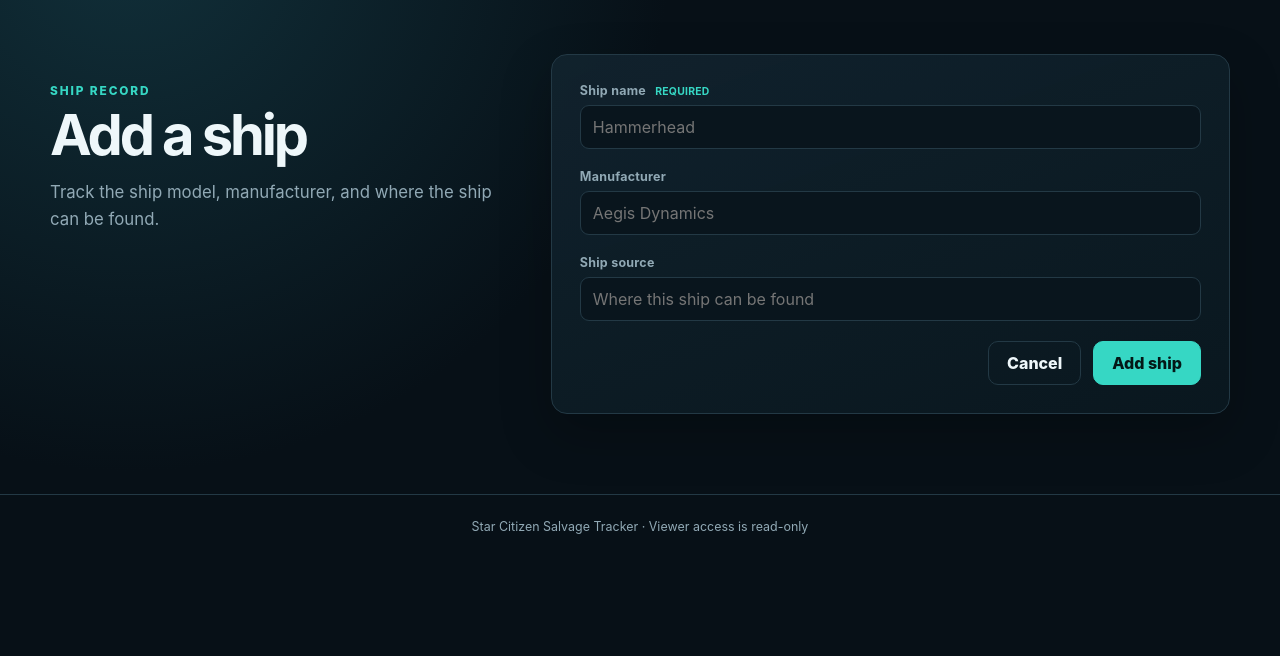
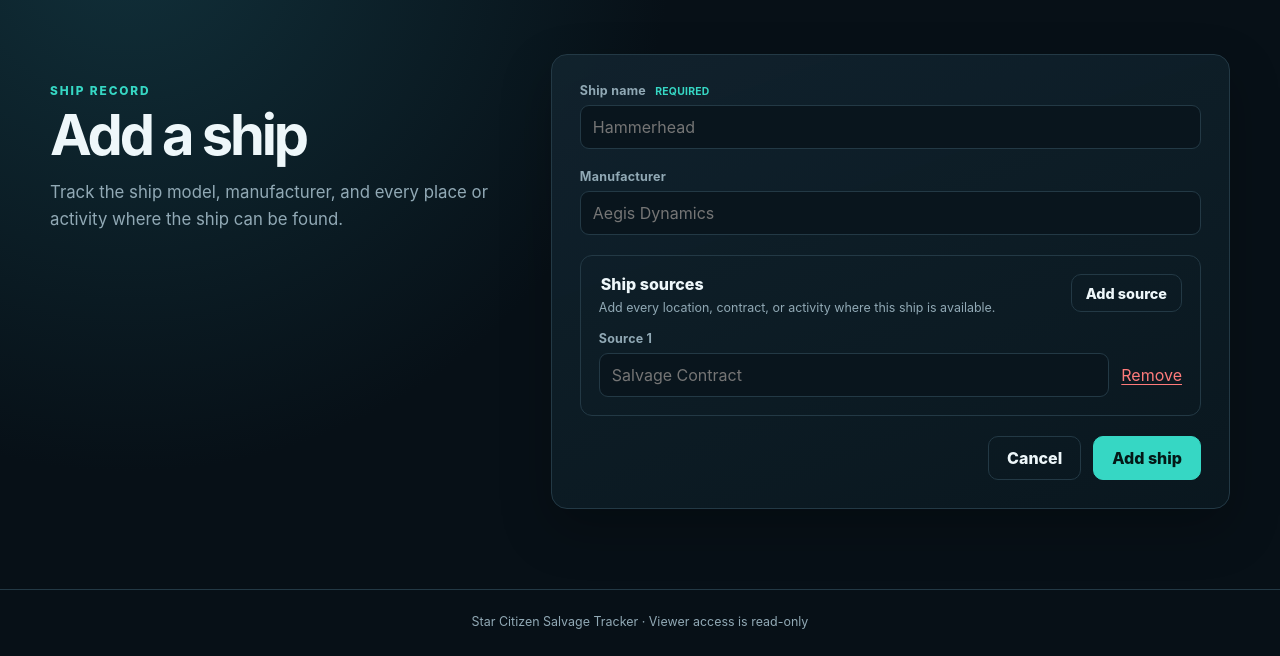
Before and after one commit to nitestalker5286/studious-octo-giggle, a Flask app: page /ships/new in a window 1280 px wide. Shown: the part 72-728 px from the top of the page. Run offline with Flask 3, Linux system fonts and the light colour scheme; the visitor is signed in with stand-in values (Sample User, id 1).

Commit message:
Add multiple sources per ship

```diff
--- a/app.py
+++ b/app.py
@@ -25,9 +25,11 @@ from werkzeug.middleware.proxy_fix import ProxyFix
 
 from database import (
     connect,
+    enrich_ship_rows,
     group_inventory_rows,
     initialize_database,
     inventory_rows,
+    replace_ship_sources,
     transaction,
     write_inventory_csv,
 )
@@ -134,10 +136,11 @@ def create_app(test_config: dict[str, Any] | None = None) -> Flask:
 
     def get_ship_or_404(ship_id: int):
         with connect(app.config["DATABASE_PATH"]) as connection:
-            ship = connection.execute("SELECT * FROM ships WHERE id = ?", (ship_id,)).fetchone()
-        if ship is None:
+            row = connection.execute("SELECT * FROM ships WHERE id = ?", (ship_id,)).fetchone()
+            ships = enrich_ship_rows(connection, [row] if row is not None else [])
+        if not ships:
             abort(404)
-        return ship
+        return ships[0]
 
     def get_component_or_404(component_id: int):
         with connect(app.config["DATABASE_PATH"]) as connection:
@@ -161,6 +164,27 @@ def create_app(test_config: dict[str, Any] | None = None) -> Flask:
             raise ValueError(f"{name.replace('_', ' ').title()} must be {max_length} characters or fewer.")
         return value
 
+    def form_sources() -> list[str]:
+        raw_sources = request.form.getlist("sources")
+        if not raw_sources and "source" in request.form:
+            raw_sources = [request.form.get("source", "")]
+        sources: list[str] = []
+        seen: set[str] = set()
+        for raw in raw_sources:
+            source = raw.strip()
+            if not source:
+                continue
+            if len(source) > 200:
+                raise ValueError("Each ship source must be 200 characters or fewer.")
+            key = source.casefold()
+            if key in seen:
+                continue
+            seen.add(key)
+            sources.append(source)
+        if len(sources) > 50:
+            raise ValueError("A ship can have no more than 50 sources.")
+        return sources
+
     @app.get("/")
     def index() -> str:
         def filter_value(name: str) -> str:
@@ -176,16 +200,17 @@ def create_app(test_config: dict[str, Any] | None = None) -> Flask:
         }
         has_filters = any(filters.values())
         with connect(app.config["DATABASE_PATH"]) as connection:
-            ships = connection.execute(
+            ship_rows = connection.execute(
                 """
-                SELECT s.id, s.name, s.manufacturer, s.source,
+                SELECT s.id, s.name, s.manufacturer,
                        COUNT(c.id) AS component_records,
                        COALESCE(SUM(c.quantity), 0) AS component_units
                 FROM ships s LEFT JOIN components c ON c.ship_id = s.id
-                GROUP BY s.id, s.name, s.manufacturer, s.source
+                GROUP BY s.id, s.name, s.manufacturer
                 ORDER BY s.name COLLATE NOCASE
                 """
             ).fetchall()
+            ships = enrich_ship_rows(connection, ship_rows)
             size_options = [
                 row["size"]
                 for row in connection.execute(
@@ -224,25 +249,30 @@ def create_app(test_config: dict[str, Any] | None = None) -> Flask:
         clauses: list[str] = []
         values: list[str] = []
         if query:
-            clauses.append("(s.name LIKE ? COLLATE NOCASE OR s.manufacturer LIKE ? COLLATE NOCASE)")
-            values.extend([f"%{query}%", f"%{query}%"])
+            clauses.append(
+                "(s.name LIKE ? COLLATE NOCASE OR s.manufacturer LIKE ? COLLATE NOCASE "
+                "OR EXISTS (SELECT 1 FROM ship_sources ss WHERE ss.ship_id = s.id "
+                "AND ss.source LIKE ? COLLATE NOCASE))"
+            )
+            values.extend([f"%{query}%", f"%{query}%", f"%{query}%"])
         if letter:
             clauses.append("UPPER(SUBSTR(TRIM(s.name), 1, 1)) = ?")
             values.append(letter)
         where = f"WHERE {' AND '.join(clauses)}" if clauses else ""
         with connect(app.config["DATABASE_PATH"]) as connection:
-            ships = connection.execute(
+            ship_rows = connection.execute(
                 f"""
-                SELECT s.id, s.name, s.manufacturer, s.source,
+                SELECT s.id, s.name, s.manufacturer,
                        COUNT(c.id) AS component_records,
                        COALESCE(SUM(c.quantity), 0) AS component_units
                 FROM ships s LEFT JOIN components c ON c.ship_id = s.id
                 {where}
-                GROUP BY s.id, s.name, s.manufacturer, s.source
+                GROUP BY s.id, s.name, s.manufacturer
                 ORDER BY s.name COLLATE NOCASE, s.id
                 """,
                 values,
             ).fetchall()
+            ships = enrich_ship_rows(connection, ship_rows)
         return render_template(
             "public_ships.html",
             ships=ships,
@@ -301,17 +331,18 @@ def create_app(test_config: dict[str, Any] | None = None) -> Flask:
             try:
                 name = form_text("name", 120, required=True)
                 manufacturer = form_text("manufacturer", 120)
-                source = form_text("source", 200)
+                sources = form_sources()
                 with transaction(app.config["DATABASE_PATH"]) as connection:
                     duplicate = connection.execute(
                         "SELECT 1 FROM ships WHERE name = ? COLLATE NOCASE", (name,)
                     ).fetchone()
                     if duplicate:
                         raise ValueError("A ship with that name already exists.")
-                    connection.execute(
-                        "INSERT INTO ships (name, manufacturer, source) VALUES (?, ?, ?)",
-                        (name, manufacturer, source),
+                    cursor = connection.execute(
+                        "INSERT INTO ships (name, manufacturer, source) VALUES (?, ?, '')",
+                        (name, manufacturer),
                     )
+                    replace_ship_sources(connection, int(cursor.lastrowid), sources)
                 after_change()
                 flash(f"Ship “{name}” added.", "success")
                 return redirect(url_for("index"))
@@ -322,7 +353,8 @@ def create_app(test_config: dict[str, Any] | None = None) -> Flask:
                     flash("A ship with that name already exists.", "error")
                 else:
                     raise
-        return render_template("ship_form.html", ship=None)
+        source_values = request.form.getlist("sources") if request.method == "POST" else []
+        return render_template("ship_form.html", ship=None, source_values=source_values)
 
     @app.route("/ships/<int:ship_id>/edit", methods=["GET", "POST"])
     @admin_required
@@ -332,7 +364,7 @@ def create_app(test_config: dict[str, Any] | None = None) -> Flask:
             try:
                 name = form_text("name", 120, required=True)
                 manufacturer = form_text("manufacturer", 120)
-                source = form_text("source", 200)
+                sources = form_sources()
                 with transaction(app.config["DATABASE_PATH"]) as connection:
                     duplicate = connection.execute(
                         "SELECT 1 FROM ships WHERE name = ? COLLATE NOCASE AND id <> ?",
@@ -342,11 +374,12 @@ def create_app(test_config: dict[str, Any] | None = None) -> Flask:
                         raise ValueError("A ship with that name already exists.")
                     connection.execute(
                         """
-                        UPDATE ships SET name = ?, manufacturer = ?, source = ?, updated_at = CURRENT_TIMESTAMP
+                        UPDATE ships SET name = ?, manufacturer = ?, updated_at = CURRENT_TIMESTAMP
                         WHERE id = ?
                         """,
-                        (name, manufacturer, source, ship_id),
+                        (name, manufacturer, ship_id),
                     )
+                    replace_ship_sources(connection, ship_id, sources)
                 after_change()
                 flash(f"Ship “{name}” updated.", "success")
                 return redirect(url_for("index"))
@@ -357,7 +390,10 @@ def create_app(test_config: dict[str, Any] | None = None) -> Flask:
                     flash("A ship with that name already exists.", "error")
                 else:
                     raise
-        return render_template("ship_form.html", ship=ship)
+        source_values = (
+            request.form.getlist("sources") if request.method == "POST" else ship["sources"]
+        )
+        return render_template("ship_form.html", ship=ship, source_values=source_values)
 
     @app.post("/ships/<int:ship_id>/delete")
     @admin_required
@@ -495,7 +531,7 @@ def create_app(test_config: dict[str, Any] | None = None) -> Flask:
         buffer = io.StringIO(newline="")
         writer = csv.writer(buffer)
         writer.writerow(
-            ["Ship", "Manufacturer", "Ship Source", "Component", "Category", "Size", "Grade", "Spec", "Qty"]
+            ["Ship", "Manufacturer", "Ship Sources", "Component", "Category", "Size", "Grade", "Spec", "Qty"]
         )
         for row in rows:
             writer.writerow(
--- a/static/app.js
+++ b/static/app.js
@@ -83,11 +83,16 @@
 
   function normalizeSource(source, fallbackUrl = "") {
     const shipId = String(source.ship_id || source.shipId || "");
+    let shipSources = Array.isArray(source.sources)
+      ? source.sources.map((value) => String(value).trim()).filter(Boolean)
+      : [];
+    if (!shipSources.length && source.source) shipSources = [String(source.source).trim()];
     return {
       shipId,
       shipName: source.ship_name || source.shipName || "Unknown ship",
       manufacturer: source.manufacturer || "",
-      source: source.source || "",
+      sources: [...new Set(shipSources)],
+      source: shipSources.join(" | "),
       quantity: Number(source.quantity || 0),
       shipUrl: source.shipUrl || (shipId ? `/ships/${shipId}` : fallbackUrl || "#"),
     };
@@ -128,13 +133,16 @@
         existing.notes = raw.notes.slice(0, 500);
       }
       const sourceMap = new Map(
-        existing.sources.map((source) => [`${source.shipId}\x1f${source.source}`, source])
+        existing.sources.map((source) => [source.shipId, source])
       );
       sources.forEach((source) => {
-        const key = `${source.shipId}\x1f${source.source}`;
+        const key = source.shipId;
         const current = sourceMap.get(key);
-        if (current) current.quantity += source.quantity;
-        else sourceMap.set(key, source);
+        if (current) {
+          current.quantity += source.quantity;
+          current.sources = [...new Set([...(current.sources || []), ...(source.sources || [])])];
+          current.source = current.sources.join(" | ");
+        } else sourceMap.set(key, source);
       });
       existing.sources = [...sourceMap.values()].sort((a, b) =>
         a.shipName.localeCompare(b.shipName, undefined, { sensitivity: "base" })
@@ -262,12 +270,20 @@
     return badge;
   }
 
+  function sourceCount(item) {
+    return item.sources.reduce(
+      (total, source) => total + (source.sources && source.sources.length ? source.sources.length : 0),
+      0
+    );
+  }
+
   function makeMiniWatchlistItem(item) {
     const article = makeElement("article", "watchlist-mini-item");
     const body = makeElement("div", "watchlist-mini-body");
     const name = makeElement("a", "watchlist-mini-name", item.name);
     name.href = item.primaryShipUrl || "#";
-    const sourceLabel = `${item.sources.length} source${item.sources.length === 1 ? "" : "s"}`;
+    const count = sourceCount(item);
+    const sourceLabel = `${count} source${count === 1 ? "" : "s"}`;
     const meta = makeElement("span", "watchlist-mini-meta", `${sourceLabel} · ${item.category}`);
     body.append(name, meta);
     if (item.priority !== "none") body.append(makePriorityBadge(item.priority));
@@ -301,7 +317,8 @@
       }
     );
     const details = makeElement("details", "sources-disclosure watchlist-sources");
-    details.append(makeElement("summary", "", `${item.sources.length} source${item.sources.length === 1 ? "" : "s"}`));
+    const count = sourceCount(item);
+    details.append(makeElement("summary", "", `${count} source${count === 1 ? "" : "s"}`));
     const sourceList = makeElement("div", "source-list");
     item.sources.forEach((source) => {
       const link = makeElement("a", "source-item");
@@ -309,7 +326,9 @@
       const sourceBody = makeElement("span", "");
       sourceBody.append(makeElement("strong", "", source.shipName));
       if (source.manufacturer) sourceBody.append(makeElement("small", "", source.manufacturer));
-      if (source.source) sourceBody.append(makeElement("small", "", `Source: ${source.source}`));
+      (source.sources || []).forEach((shipSource) =>
+        sourceBody.append(makeElement("small", "", `Source: ${shipSource}`))
+      );
       link.append(sourceBody, makeElement("strong", "source-quantity", `Qty ${source.quantity}`));
       sourceList.append(link);
     });
@@ -418,8 +437,45 @@
     }
   }
 
+  function renumberSourceRows(editor) {
+    editor.querySelectorAll("[data-source-row]").forEach((row, index) => {
+      const label = row.querySelector(".field > span");
+      if (label) label.textContent = `Source ${index + 1}`;
+    });
+  }
+
+  function addSourceRow(editor) {
+    const template = editor.querySelector("[data-source-template]");
+    const list = editor.querySelector("[data-source-list]");
+    if (!template || !list) return;
+    list.append(template.content.cloneNode(true));
+    renumberSourceRows(editor);
+    const inputs = list.querySelectorAll('input[name="sources"]');
+    if (inputs.length) inputs[inputs.length - 1].focus();
+  }
+
   document.addEventListener("click", (event) => {
     if (!(event.target instanceof Element)) return;
+    const addSource = event.target.closest("[data-add-source]");
+    if (addSource) {
+      const editor = addSource.closest("[data-source-editor]");
+      if (editor) addSourceRow(editor);
+      return;
+    }
+    const removeSource = event.target.closest("[data-remove-source]");
+    if (removeSource) {
+      const editor = removeSource.closest("[data-source-editor]");
+      const row = removeSource.closest("[data-source-row]");
+      if (editor && row) {
+        const rows = editor.querySelectorAll("[data-source-row]");
+        if (rows.length === 1) {
+          const input = row.querySelector('input[name="sources"]');
+          if (input) input.value = "";
+        } else row.remove();
+        renumberSourceRows(editor);
+      }
+      return;
+    }
     const pinButton = event.target.closest("[data-pin-component]");
     if (pinButton) {
       togglePin(pinButton);
@@ -531,5 +587,6 @@
   window.addEventListener("storage", (event) => {
     if (event.key === STORAGE_KEY || event.key === SORT_KEY) refreshWatchlistUI();
   });
+  document.querySelectorAll("[data-source-editor]").forEach(renumberSourceRows);
   refreshWatchlistUI();
 })();
--- a/static/styles.css
+++ b/static/styles.css
@@ -116,6 +116,9 @@ tr:last-child td { border-bottom: 0; }
 .public-ship-card p { color: var(--muted); }
 .public-ship-source { flex: 1; }
 .public-ship-source span { display: block; color: var(--text); font-size: .7rem; font-weight: 800; text-transform: uppercase; letter-spacing: .08em; margin-bottom: 3px; }
+.ship-source-tags { display: flex; flex-wrap: wrap; gap: 5px; margin-top: 7px; }
+.ship-source-tag { display: inline-flex !important; width: fit-content; padding: 4px 8px; border: 1px solid var(--line); border-radius: 99px; color: #bcd0d9 !important; background: #09151d; font-size: .7rem !important; font-weight: 700 !important; text-transform: none !important; letter-spacing: 0 !important; margin: 0 !important; }
+.ship-detail-sources { margin-top: 12px; color: var(--muted); font-size: .8rem; }
 .public-ship-card .ship-meta { margin-top: auto; }
 .view-ship { display: inline-flex; justify-content: space-between; align-items: center; color: var(--accent); margin-top: 16px; font-size: .86rem; font-weight: 800; }
 .ship-directory-intro { display: grid; grid-template-columns: minmax(0, 1fr) minmax(320px, .55fr); gap: 36px; align-items: end; }
@@ -202,6 +205,13 @@ tr:last-child td { border-bottom: 0; }
 .form-intro { padding-top: 30px; }
 .form-intro h1, .login-card h1, .standalone h1 { font-size: clamp(2.1rem, 5vw, 3.5rem); }
 .form-card { padding: 28px; display: grid; gap: 20px; }
+.source-editor { min-width: 0; margin: 0; padding: 18px; border: 1px solid var(--line); border-radius: 12px; }
+.source-editor-heading { display: flex; justify-content: space-between; align-items: start; gap: 16px; margin-bottom: 14px; }
+.source-editor legend { color: var(--text); font-weight: 800; }
+.source-editor-heading p { color: var(--muted); font-size: .78rem; line-height: 1.45; margin: 5px 0 0; }
+.source-editor-list { display: grid; gap: 10px; }
+.source-editor-row { display: grid; grid-template-columns: minmax(0, 1fr) auto; gap: 12px; align-items: end; }
+.source-remove { min-height: 44px; }
 .two-column { display: grid; grid-template-columns: 1fr 1fr; gap: 18px; }
 .login-shell { width: min(520px, 100%); margin: 7vh auto 0; }
 .login-card { gap: 24px; }
@@ -254,6 +264,9 @@ code { color: var(--accent); }
   .detail-totals > div { flex: 1; }
   .form-shell { gap: 20px; }
   .form-intro { padding-top: 0; }
+  .source-editor-heading { align-items: stretch; flex-direction: column; }
+  .source-editor-row { grid-template-columns: 1fr; }
+  .source-remove { justify-self: start; min-height: auto; }
   .public-results-table { display: none; }
   .mobile-result-cards { display: grid; gap: 10px; padding: 0 14px 14px; }
   .source-list { min-width: 0; }
--- a/templates/public_ship_detail.html
+++ b/templates/public_ship_detail.html
@@ -6,7 +6,8 @@
   <div>
     <p class="eyebrow">Ship components</p>
     <h1>{{ ship.name }}</h1>
-    <p>{{ ship.manufacturer or 'Manufacturer not set' }}{% if ship.source %}<span class="detail-separator">•</span> Source: {{ ship.source }}{% endif %}</p>
+    <p>{{ ship.manufacturer or 'Manufacturer not set' }}</p>
+    {% if ship.sources %}<div class="ship-detail-sources"><strong>Sources</strong><div class="ship-source-tags">{% for source in ship.sources %}<span class="ship-source-tag">{{ source }}</span>{% endfor %}</div></div>{% endif %}
   </div>
   <div class="detail-totals" aria-label="Component totals">
     <div><strong>{{ components|length }}</strong><span>Records</span></div>
--- a/templates/public_ships.html
+++ b/templates/public_ships.html
@@ -22,7 +22,7 @@
   {% for ship in ships %}
     <a class="public-ship-card" href="{{ url_for('public_ship_detail', ship_id=ship.id) }}" data-ship-name="{{ ship.name|lower }}" data-manufacturer="{{ ship.manufacturer|lower }}">
       <div><h2>{{ ship.name }}</h2><p>{{ ship.manufacturer or 'Manufacturer not set' }}</p></div>
-      {% if ship.source %}<p class="public-ship-source"><span>Ship source</span>{{ ship.source }}</p>{% endif %}
+      {% if ship.sources %}<div class="public-ship-source"><span>Ship sources</span><div class="ship-source-tags">{% for source in ship.sources %}<span class="ship-source-tag">{{ source }}</span>{% endfor %}</div></div>{% endif %}
       <div class="ship-meta"><span>{{ ship.component_records }} component record{% if ship.component_records != 1 %}s{% endif %}</span><span>{{ ship.component_units }} total unit{% if ship.component_units != 1 %}s{% endif %}</span></div>
       <span class="view-ship">View components <span aria-hidden="true">→</span></span>
     </a>
--- a/templates/ship_form.html
+++ b/templates/ship_form.html
@@ -2,12 +2,34 @@
 {% block title %}{{ 'Edit' if ship else 'Add' }} Ship · Salvage Tracker{% endblock %}
 {% block content %}
 <section class="form-shell">
-  <div class="form-intro"><p class="eyebrow">Ship record</p><h1>{{ 'Edit ship' if ship else 'Add a ship' }}</h1><p>Track the ship model, manufacturer, and where the ship can be found.</p></div>
+  <div class="form-intro"><p class="eyebrow">Ship record</p><h1>{{ 'Edit ship' if ship else 'Add a ship' }}</h1><p>Track the ship model, manufacturer, and every place or activity where the ship can be found.</p></div>
   <form method="post" class="panel form-card">
     <input type="hidden" name="csrf_token" value="{{ csrf_token() }}">
     <label class="field"><span>Ship name <em>Required</em></span><input name="name" maxlength="120" required value="{{ request.form.get('name', ship.name if ship else '') }}" placeholder="Hammerhead"></label>
     <label class="field"><span>Manufacturer</span><input name="manufacturer" maxlength="120" value="{{ request.form.get('manufacturer', ship.manufacturer if ship else '') }}" placeholder="Aegis Dynamics"></label>
-    <label class="field"><span>Ship source</span><input name="source" maxlength="200" value="{{ request.form.get('source', ship.source if ship else '') }}" placeholder="Where this ship can be found"></label>
+
+    <fieldset class="source-editor" data-source-editor>
+      <div class="source-editor-heading">
+        <div><legend>Ship sources</legend><p>Add every location, contract, or activity where this ship is available.</p></div>
+        <button type="button" class="button button-secondary button-small" data-add-source>Add source</button>
+      </div>
+      <div class="source-editor-list" data-source-list>
+        {% set values = source_values if source_values else [''] %}
+        {% for source in values %}
+        <div class="source-editor-row" data-source-row>
+          <label class="field"><span>Source {{ loop.index }}</span><input name="sources" maxlength="200" value="{{ source }}" placeholder="Salvage Contract"></label>
+          <button type="button" class="danger-link source-remove" data-remove-source>Remove</button>
+        </div>
+        {% endfor %}
+      </div>
+      <template data-source-template>
+        <div class="source-editor-row" data-source-row>
+          <label class="field"><span>Source</span><input name="sources" maxlength="200" placeholder="Salvage Contract"></label>
+          <button type="button" class="danger-link source-remove" data-remove-source>Remove</button>
+        </div>
+      </template>
+    </fieldset>
+
     <div class="form-actions"><a class="button button-secondary" href="{{ url_for('index') }}">Cancel</a><button class="button" type="submit">{{ 'Save changes' if ship else 'Add ship' }}</button></div>
   </form>
 </section>
```
Also changed, not shown: database.py (+139 -9 lines), templates/index.html (+4 -4 lines), tests/test_app.py (+93 -1 lines), README.md.
